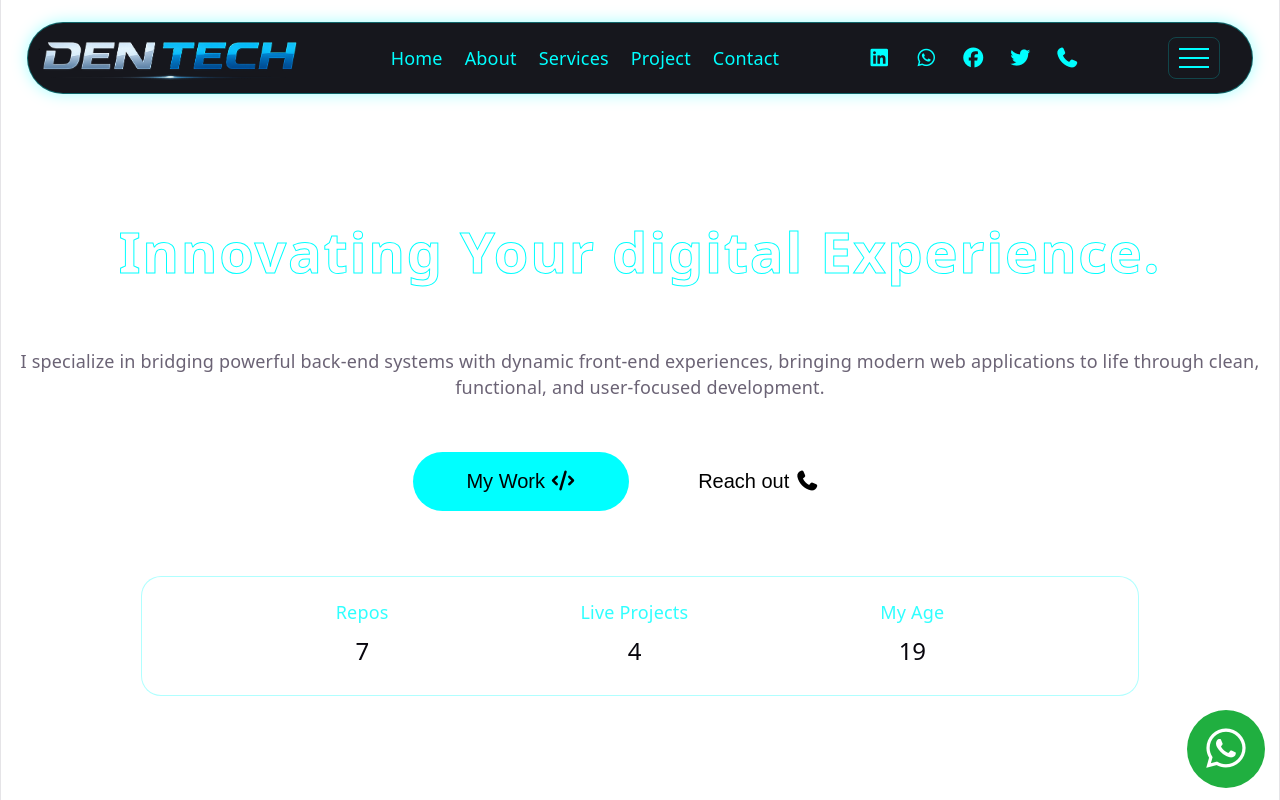
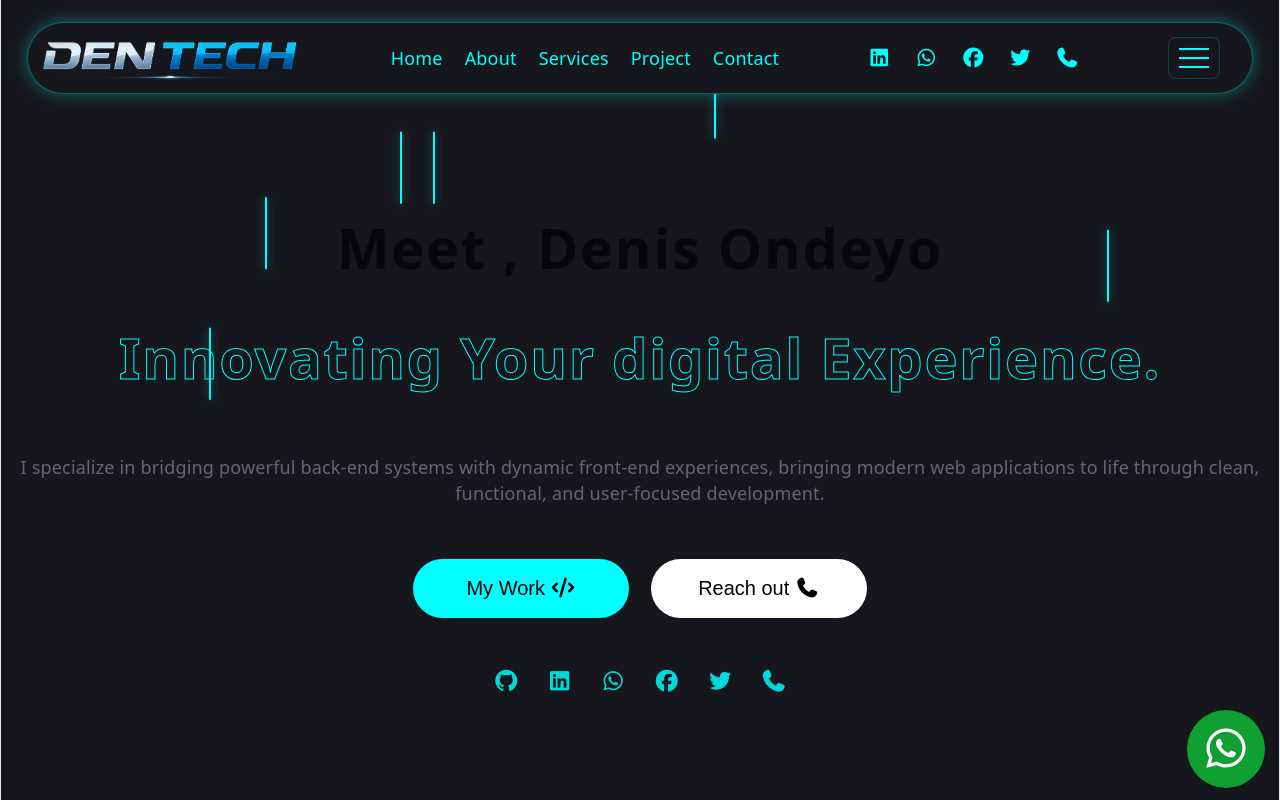
Before and after one commit to denisondeyo7-svg/DenTECH, a React app in the folder PORTFOLIO/: page / in a window 1280 px wide. Shown: the top 800 px of the page. Built offline with nearby package versions, Linux system fonts and the light colour scheme; the HTML template or start-up script is replaced by a standard one.

Commit message:
commit changes

```diff
--- a/PORTFOLIO/src/App.css
+++ b/PORTFOLIO/src/App.css
@@ -1,5 +1,10 @@
 body{
   margin: 0;
+  background: #16171d;
+  display: flex;
+  flex-direction: column;
+  align-items: center;
+  width: 100%;
 }
 
 header{
@@ -94,7 +99,94 @@ nav a:hover{
   height: 90vh;
   margin: 15px;
 }
+.mybars{
+  position: relative;
+  z-index: 50;
+  top: -6rem;
+  display: flex;
+  gap: 12px;
+  width: 90%;
+  height: 0;
+  left: 1rem;
+  pointer-events: none;
 
+}
+
+.bars{
+  position: absolute;
+  height: 4rem;
+  width: 2px;
+  background: aqua;
+  box-shadow:  0 0 10px rgba(0, 255, 255, 0.459);
+  animation: fall 12s linear infinite;
+}
+.bars:nth-child(1){
+  left: 10%;
+  animation-delay: 0s;
+}
+
+.bars:nth-child(2){
+  left: 30%;
+  animation-delay: 3s;
+}
+
+.bars:nth-child(3){
+  left: 55%;
+  animation-delay: 4s;
+}
+.bars:nth-child(4){
+  left: 75%;
+  animation-delay: 9s;
+}
+
+.bars:nth-child(5){
+  left: 90%;
+  animation-delay: 1.5s;
+}
+.bars:nth-child(6){
+  left: 15%;
+  animation-delay: 2s;
+}
+.bars:nth-child(7){
+  left: 27%;
+  animation-delay: 3s;
+}
+
+@keyframes fall {
+  0% {
+      opacity: 0;
+      transform: translateY(0);
+  }
+  10% {
+      opacity: 1;
+  }
+  50% {
+      opacity: 1;
+  }
+  90% {
+      opacity: 0.6;
+  }
+  100% {
+      transform: translateY(98vh);
+      opacity: 0;
+  }
+}
+
+.load{
+  position: fixed;
+  top: 0;
+  background: aqua;
+  height: 3px;
+  width: 0;
+  left: 0;
+  animation: load 12s;
+  animation-timeline: scroll();
+}
+
+@keyframes load{
+  from{width: 0%;}
+  to{width: 100%;}
+}
 
 .heros{
   display: flex;
@@ -161,6 +253,17 @@ nav a:hover{
 
 }
 
+.socials-links{
+  display: flex;
+  gap: 26px;
+}
+
+.socials-links i{
+  font-size: 22px;
+  color: rgba(0, 255, 255, 0.836);
+
+}
+
 .tools-wrapper{
   display: flex;
   flex-direction: column;
@@ -187,36 +290,6 @@ nav a:hover{
   border: 1px solid rgba(0, 255, 255, 0.411);
   padding: 10px;
 
-}
-.stats{
-  padding: 12px;
-  display: flex;
-  align-items: center;
-  max-width: 80%;
-  width: 100%;
-}
-
-.stats-wrapper{
-  display: flex;
-  align-items: center;
-  justify-content: space-evenly;
-  padding: 12px;
-  width: 100%;
-  background: #ffffff1c;
-  border-radius: 20px;
-  border: 1px solid rgba(0, 255, 255, 0.308);
-
-}
-.statsbox{
-  padding: 10px;
-  display: flex;
-  gap: 12px;
-  flex-direction: column;
-  align-items: center;
-}
-
-.statsbox p{
-  color: rgba(0, 255, 255, 0.815);
 }
 
 .whatsapp{
@@ -335,6 +408,18 @@ nav a:hover{
   width: 100%;
 }
 
+.serviceimage{
+  max-width: 85%;
+  width: 100%;
+  overflow: hidden;
+}
+
+.serviceimage img{
+
+  width: 100%;
+  object-fit: cover;
+}
+
 .service-card-container{
   display: flex;
   align-items: center;
@@ -344,7 +429,7 @@ nav a:hover{
 
 .service-card{
   padding: 20px;
-  width: 20rem;
+  width: 23rem;
   height: 14rem ;
   background: #4b4b4d52;
   border-radius: 10px;
--- a/PORTFOLIO/src/LandingPage.jsx
+++ b/PORTFOLIO/src/LandingPage.jsx
@@ -7,18 +7,21 @@ function LandingPageContent(){
 
     ];
 
-    const stats = [
-        {number:" 1" ,statsHeadline:"Repos" , VALUE: "7"},
-        {number:" 2" ,statsHeadline:"Live Projects" , VALUE:"4"},
-        {number:" 3" ,statsHeadline:"My Age" , VALUE:"19"}
-    ];
-
-
-
     return(
         <section className="landingpage">
+            <div className="mybars">
+                <div className="bars"></div>
+                <div className="bars"></div>
+                <div className="bars"></div>
+                <div className="bars"></div>
+                <div className="bars"></div>
+                <div className="bars"></div>
+                <div className="bars"></div>
+            </div>
+
+            <div className="load"></div>
             <div className="heros">
-
+                <h1>Meet , Denis Ondeyo</h1>
                 {Content.map((Content)=>(
                     <div className="herosContent"key={Content.number}>
                         <h2>{Content.developer}</h2>
@@ -39,22 +42,16 @@ function LandingPageContent(){
 
                 </div>
                 <br /><br />
-                <div className="stats">
-                    <div className="stats-wrapper">
-                    {stats.map((stat)=>(
 
-                        <div className="statsbox"key={stat.number}>
-                            <p>{stat.statsHeadline} </p>
-                            <h2>{stat.VALUE}</h2>
-                        </div>
+                <div className="socials-links">
+                    <i className='fab fa-github'></i>
+                    <i className='fab fa-linkedin'></i>
+                    <i className='fab fa-whatsapp'></i>
+                    <i className='fab fa-facebook'></i>
+                    <i className='fab fa-twitter'></i>
+                    <i className='fas fa-phone'></i>
+                </div>
 
-
-
-
-                    ))}
-                    </div>
-
-                </div>
             </div>
             <div className="whatsapp">
                 <a href="https://wa.me/254726534460"><i className="fab fa-whatsapp"></i></a>
--- a/PORTFOLIO/src/Services.jsx
+++ b/PORTFOLIO/src/Services.jsx
@@ -1,4 +1,4 @@
-
+import Serviceimage from './assets/file_00000000997881f4ac036c0ebe8f3bc5.png'
 function Myservices(){
     const SectionTitle=[
         {number:"1", Title:"Services"}
@@ -34,6 +34,9 @@ function Myservices(){
             <div className="services-wrapper">
                 <h2>What I Do</h2>
 
+                <div className="serviceimage">
+                    <img src={Serviceimage} alt="" />
+                </div>
                 <div className="service-card-container">
                     {services.map((service)=>(
                         <div className="service-card"key={service.number}>
```
